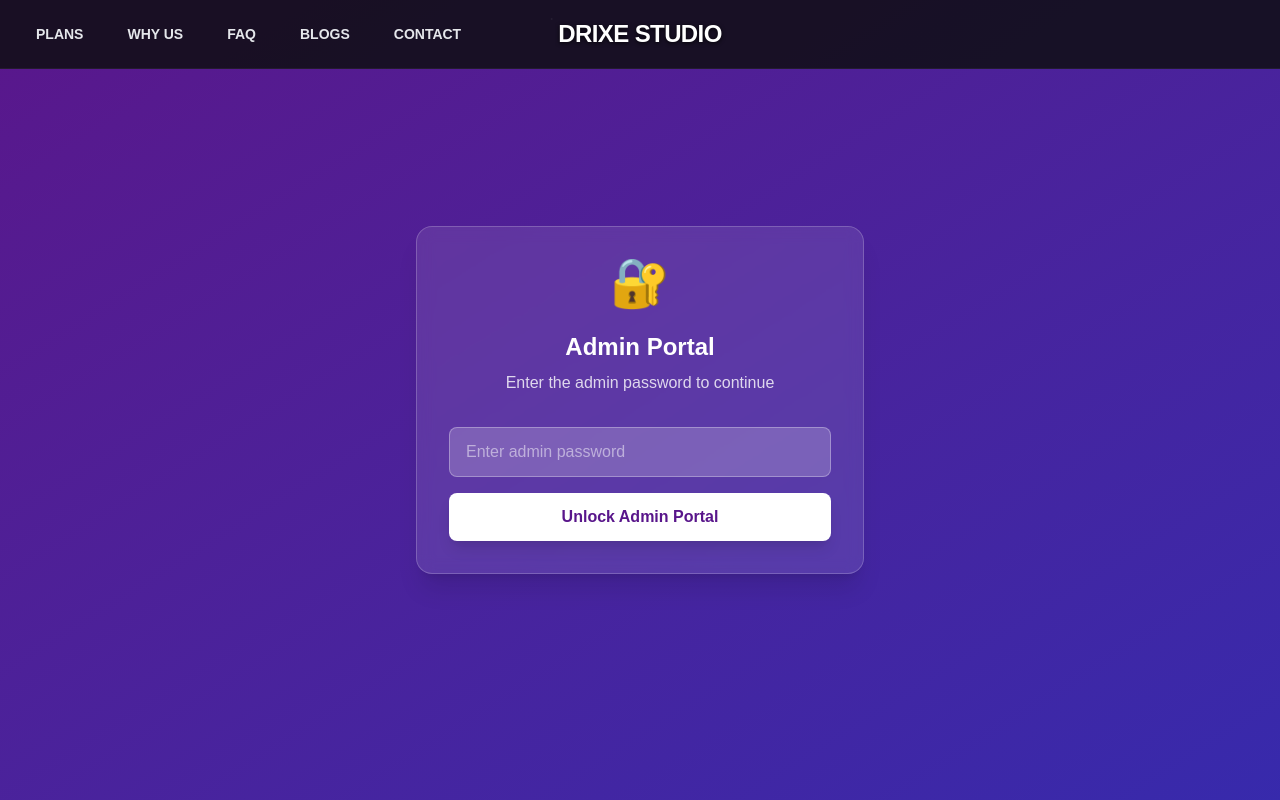
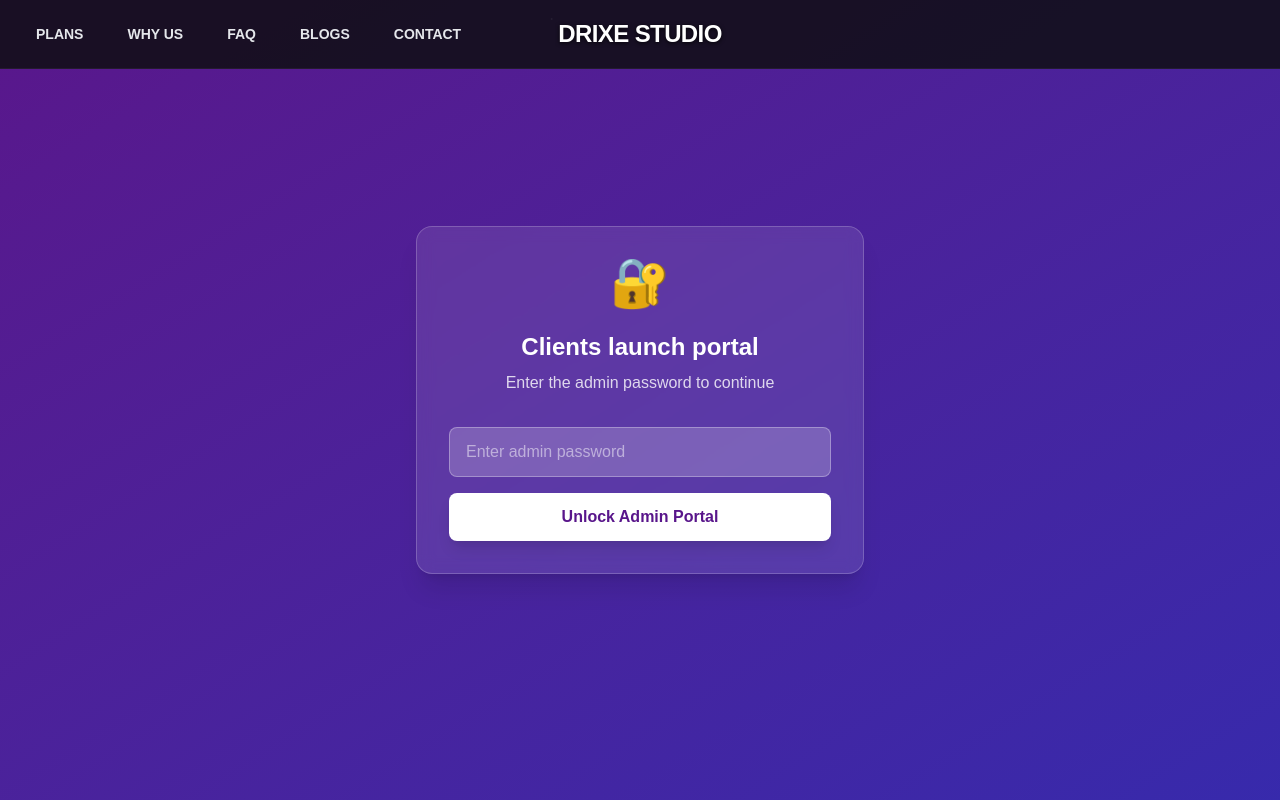
Before and after one commit to arihanntt/drixestudio, a Next.js app: page /clients in a window 1280 px wide. Shown: the top 800 px of the page. Built offline with nearby package versions, Linux system fonts and the light colour scheme; grey boxes are pictures that could not be loaded.

Commit message:
smth pro

```diff
--- a/src/app/clients/page.jsx
+++ b/src/app/clients/page.jsx
@@ -97,7 +97,7 @@
           className="max-w-md w-full bg-white/10 backdrop-blur-sm rounded-2xl shadow-xl p-8 text-center border border-white/20"
         >
           <div className="text-white text-5xl mb-6">🔐</div>
-          <h1 className="text-2xl font-bold text-white mb-2">Admin Portal</h1>
+          <h1 className="text-2xl font-bold text-white mb-2">Clients launch portal</h1>
           <p className="text-white/80 mb-8">Enter the admin password to continue</p>
 
           <motion.div whileHover={{ scale: 1.02 }}>
```
